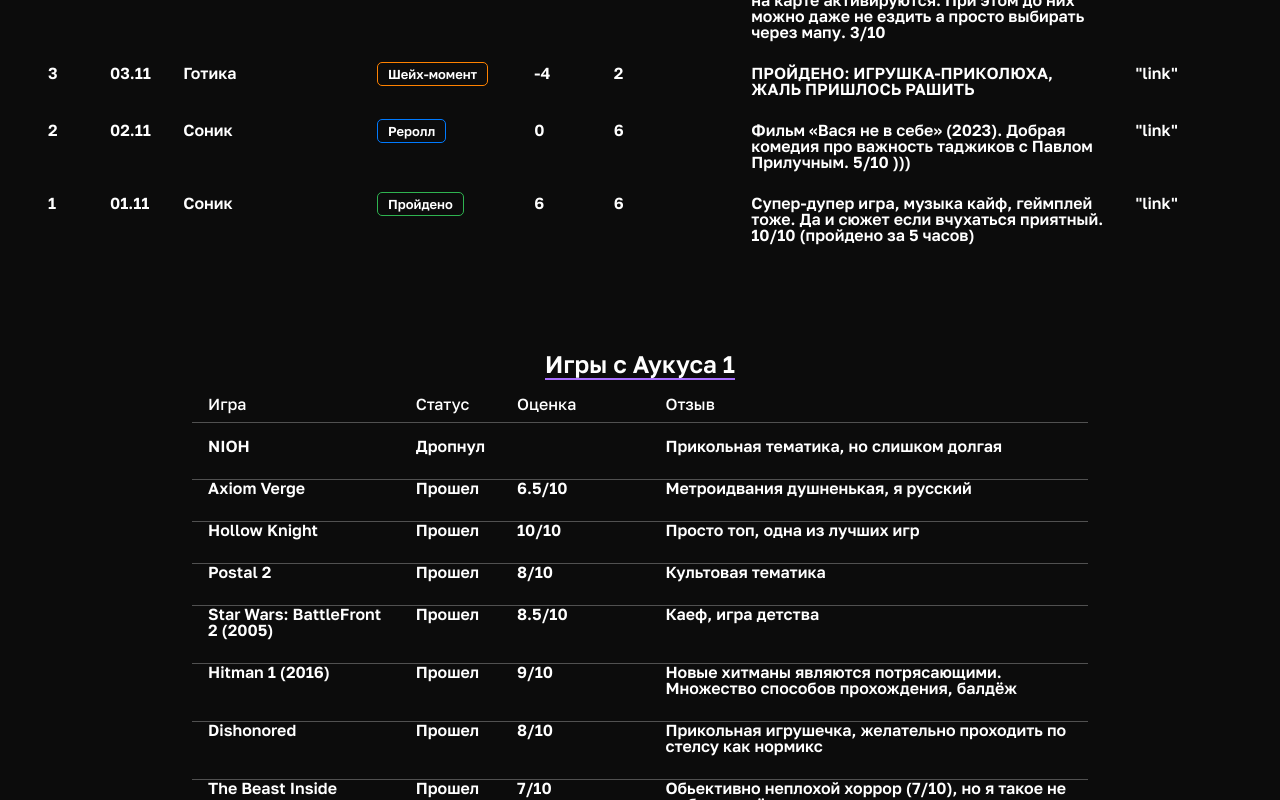
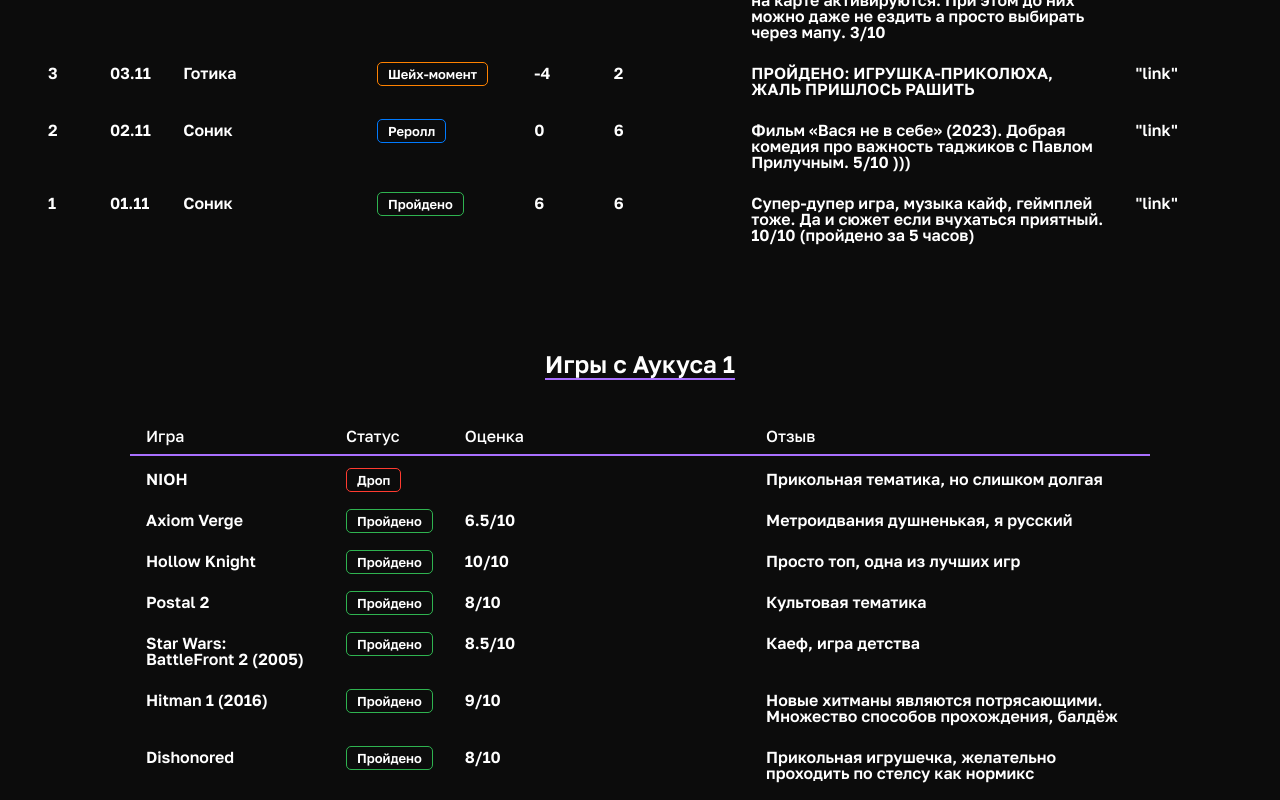
Before and after one commit to i7d3v3l0p3r/aukus-frontend, a React (Create React App) app: page /players/lasqa in a window 1280 px wide. Shown: the part 2000-2800 px from the top of the page. Built offline with nearby package versions, Linux system fonts and the light colour scheme.

Commit message:
Table fixes

```diff
--- a/src/App.css
+++ b/src/App.css
@@ -77,6 +77,7 @@
   padding-bottom: 25px;
   line-height: 1;
   font-size: 16px;
+  border: 0;
 }
 
 tbody > tr.MuiTableRow-root:nth-of-type(1) > td {
--- a/src/pages/player/PlayerPage.tsx
+++ b/src/pages/player/PlayerPage.tsx
@@ -21,6 +21,7 @@
   getPlayerColorName,
   MoveType,
 } from 'utils/types'
+import MoveTypeItem from './components/MoveTypeItem'
 import PreviousGamesTable from './components/PeviousGamesTable'
 import { aukus1Games, aukus2Games } from './data'
 
@@ -95,9 +96,8 @@
         marginRight={4}
         justifyContent="center"
         display="flex"
-        sx={{ fontSize: '16px' }}
       >
-        <TableContainer sx={{ width: 'auto', border: 'none' }}>
+        <TableContainer sx={{ width: 'auto' }}>
           <TableHead>
             <TableRow>
               <TableCell
@@ -155,21 +155,17 @@
           <TableBody>
             {playerMoves.map((move, index) => {
               return (
-                <TableRow sx={{ border: 0 }}>
-                  <TableCell sx={{ border: 0 }}>
-                    {playerMoves.length - index}
-                  </TableCell>
-                  <TableCell sx={{ border: 0 }}>
-                    {formatDate(move.created_at)}
-                  </TableCell>
-                  <TableCell sx={{ border: 0 }}>{move.item_title}</TableCell>
-                  <TableCell sx={{ border: 0 }}>
+                <TableRow>
+                  <TableCell>{playerMoves.length - index}</TableCell>
+                  <TableCell>{formatDate(move.created_at)}</TableCell>
+                  <TableCell>{move.item_title}</TableCell>
+                  <TableCell>
                     <MoveTypeItem move={move.type} />
                   </TableCell>
-                  <TableCell sx={{ border: 0 }}>{move.dice_roll}</TableCell>
-                  <TableCell sx={{ border: 0 }}>{move.cell_to}</TableCell>
-                  <TableCell sx={{ border: 0 }}>{move.item_review}</TableCell>
-                  <TableCell sx={{ border: 0 }}>"link"</TableCell>
+                  <TableCell>{move.dice_roll}</TableCell>
+                  <TableCell>{move.cell_to}</TableCell>
+                  <TableCell>{move.item_review}</TableCell>
+                  <TableCell>"link"</TableCell>
                 </TableRow>
               )
             })}
@@ -188,7 +184,10 @@
             </Link>
           </Typography>
 
-          <PreviousGamesTable games={aukus2games.games} />
+          <PreviousGamesTable
+            games={aukus2games.games}
+            playerColor={playerColor}
+          />
         </Box>
       )}
 
@@ -204,7 +203,12 @@
             </Link>
           </Typography>
 
-          <PreviousGamesTable games={aukus1games.games} />
+          <Box marginBottom={4} />
+
+          <PreviousGamesTable
+            games={aukus1games.games}
+            playerColor={playerColor}
+          />
         </Box>
       )}
       <BottomSection />
@@ -224,44 +228,3 @@
   // Format the date as dd.mm.yy
   return `${day}.${month}`
 }
-
-function MoveTypeItem({ move }: { move: MoveType }) {
-  const colorMap = {
-    completed: Color.green,
-    drop: Color.red,
-    reroll: Color.blue,
-    movie: Color.purple,
-    sheikh: Color.orange,
-  }
-  return (
-    <span
-      style={{
-        border: `1px solid ${colorMap[move]}`,
-        paddingTop: '3px',
-        paddingBottom: '3px',
-        paddingLeft: '10px',
-        paddingRight: '10px',
-        borderRadius: '5px',
-        fontSize: '13px',
-      }}
-    >
-      {formatMoveType(move)}
-    </span>
-  )
-}
-
-function formatMoveType(move: MoveType) {
-  switch (move) {
-    case 'completed':
-      return 'Пройдено'
-    case 'drop':
-      return 'Дроп'
-    case 'reroll':
-      return 'Реролл'
-    case 'movie':
-      return 'Фильм'
-    case 'sheikh':
-      return 'Шейх-момент'
-  }
-  return ''
-}
--- /dev/null
+++ b/src/pages/player/components/MoveTypeItem.tsx
@@ -0,0 +1,42 @@
+import { Color, MoveType } from 'utils/types'
+
+export default function MoveTypeItem({ move }: { move: MoveType }) {
+  const colorMap = {
+    completed: Color.green,
+    drop: Color.red,
+    reroll: Color.blue,
+    movie: Color.purple,
+    sheikh: Color.orange,
+  }
+  return (
+    <span
+      style={{
+        border: `1px solid ${colorMap[move]}`,
+        paddingTop: '3px',
+        paddingBottom: '3px',
+        paddingLeft: '10px',
+        paddingRight: '10px',
+        borderRadius: '5px',
+        fontSize: '13px',
+      }}
+    >
+      {formatMoveType(move)}
+    </span>
+  )
+}
+
+function formatMoveType(move: MoveType) {
+  switch (move) {
+    case 'completed':
+      return 'Пройдено'
+    case 'drop':
+      return 'Дроп'
+    case 'reroll':
+      return 'Реролл'
+    case 'movie':
+      return 'Фильм'
+    case 'sheikh':
+      return 'Шейх-момент'
+  }
+  return ''
+}
--- a/src/pages/player/components/PeviousGamesTable.tsx
+++ b/src/pages/player/components/PeviousGamesTable.tsx
@@ -5,31 +5,64 @@
   TableContainer,
   TableHead,
   TableRow,
-  Typography,
 } from '@mui/material'
 import { PreviousGame } from '../data'
+import MoveTypeItem from './MoveTypeItem'
 
 type Props = {
   games: PreviousGame[]
+  playerColor: string
 }
 
-export default function PreviousGamesTable({ games }: Props) {
+export default function PreviousGamesTable({ games, playerColor }: Props) {
   return (
-    <Box justifyContent="center" display="flex">
-      <TableContainer sx={{ width: '70%' }}>
+    <Box justifyContent="center" display="flex" marginLeft={6} marginRight={6}>
+      <TableContainer sx={{ width: 'auto' }}>
         <TableHead>
           <TableRow>
-            <TableCell>Игра</TableCell>
-            <TableCell>Статус</TableCell>
-            <TableCell>Оценка</TableCell>
-            <TableCell>Отзыв</TableCell>
+            <TableCell
+              width={'200px'}
+              sx={{
+                borderBottom: `2px solid ${playerColor}`,
+              }}
+            >
+              Игра
+            </TableCell>
+            <TableCell
+              sx={{
+                borderBottom: `2px solid ${playerColor}`,
+              }}
+            >
+              Статус
+            </TableCell>
+            <TableCell
+              sx={{
+                borderBottom: `2px solid ${playerColor}`,
+              }}
+            >
+              Оценка
+            </TableCell>
+            <TableCell
+              width={'400px'}
+              sx={{
+                borderBottom: `2px solid ${playerColor}`,
+              }}
+            >
+              Отзыв
+            </TableCell>
           </TableRow>
         </TableHead>
         <TableBody>
           {games.map((game, index) => (
             <TableRow key={index}>
               <TableCell>{game.game_title}</TableCell>
-              <TableCell>{game.dropped ? 'Дропнул' : 'Прошел'}</TableCell>
+              <TableCell>
+                {game.dropped ? (
+                  <MoveTypeItem move="drop" />
+                ) : (
+                  <MoveTypeItem move="completed" />
+                )}
+              </TableCell>
               <TableCell>{game.rating}</TableCell>
               <TableCell>{game.review}</TableCell>
             </TableRow>
```
